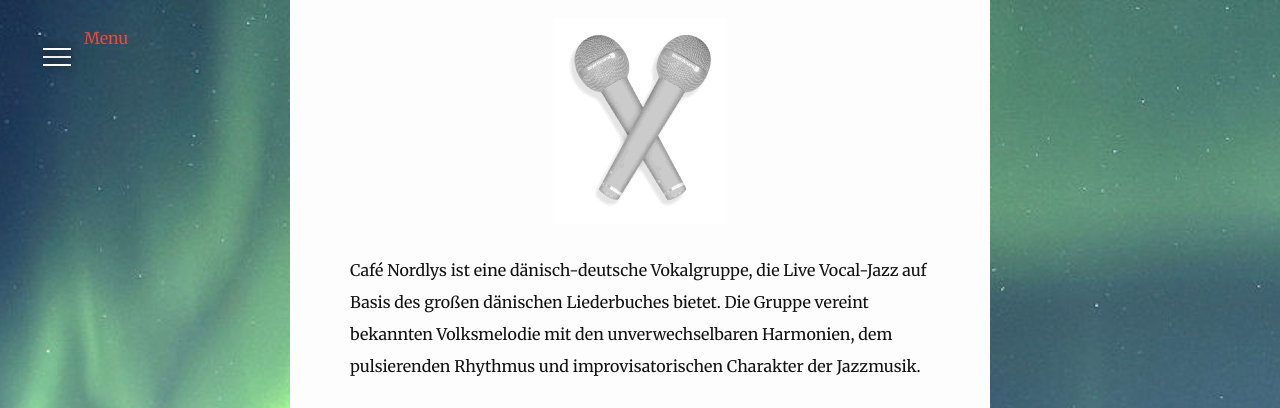
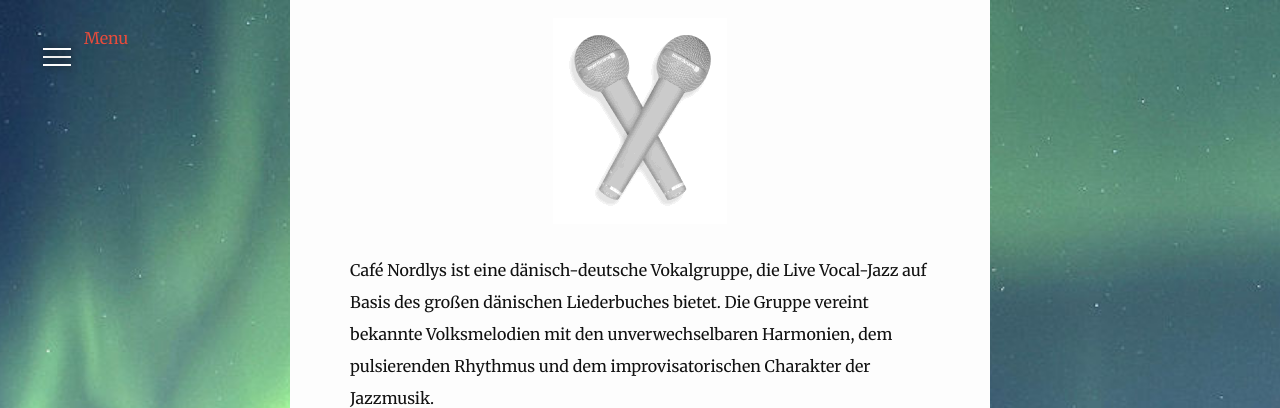
Before and after one commit to cafenordlys/cafenordlys.github.io, a Jekyll site: the page built from about.md, in a window 1280 px wide and 900 px high, scrolled down 623 px, cut to the strip 0-408 px from the top of the window. Built offline with Jekyll 4.4.1, drawn with Linux system fonts in a browser that asks for light colours; nearby versions of some CDN libraries.

Commit message:
stavefejl!

```diff
--- a/about.md
+++ b/about.md
@@ -9,7 +9,7 @@
 
 ![Crossed mics](/assets/images/mics.gif)
 
-Café Nordlys ist eine dänisch-deutsche Vokalgruppe, die Live Vocal-Jazz auf Basis des großen dänischen Liederbuches bietet. Die Gruppe vereint bekannten Volksmelodie mit den unverwechselbaren Harmonien, dem pulsierenden Rhythmus und improvisatorischen Charakter der Jazzmusik.
+Café Nordlys ist eine dänisch-deutsche Vokalgruppe, die Live Vocal-Jazz auf Basis des großen dänischen Liederbuches bietet. Die Gruppe vereint bekannte Volksmelodien mit den unverwechselbaren Harmonien, dem pulsierenden Rhythmus und dem improvisatorischen Charakter der Jazzmusik.
 
 ![Sample Image](http://lorempixel.com/1024/500/nature/2)
 
```
